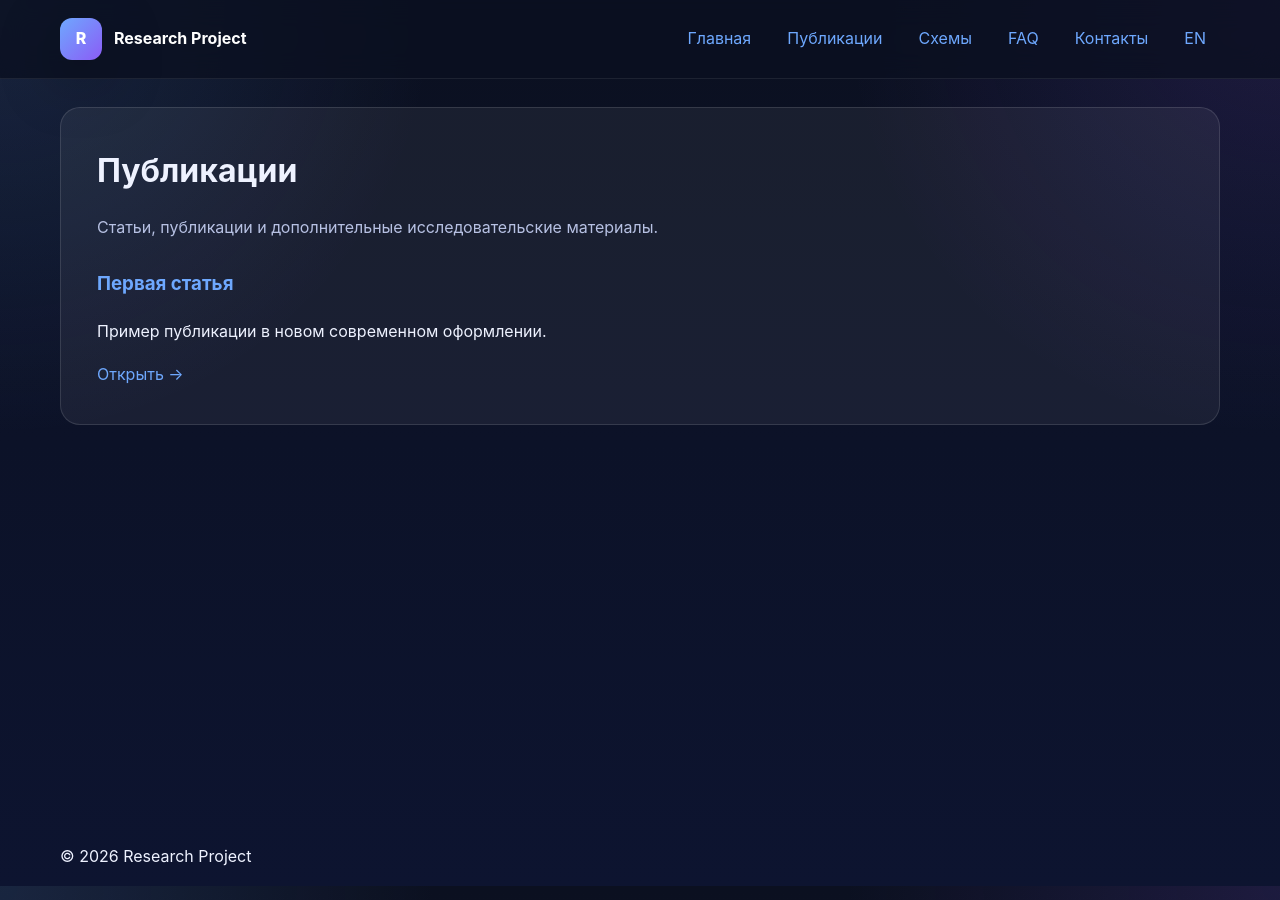
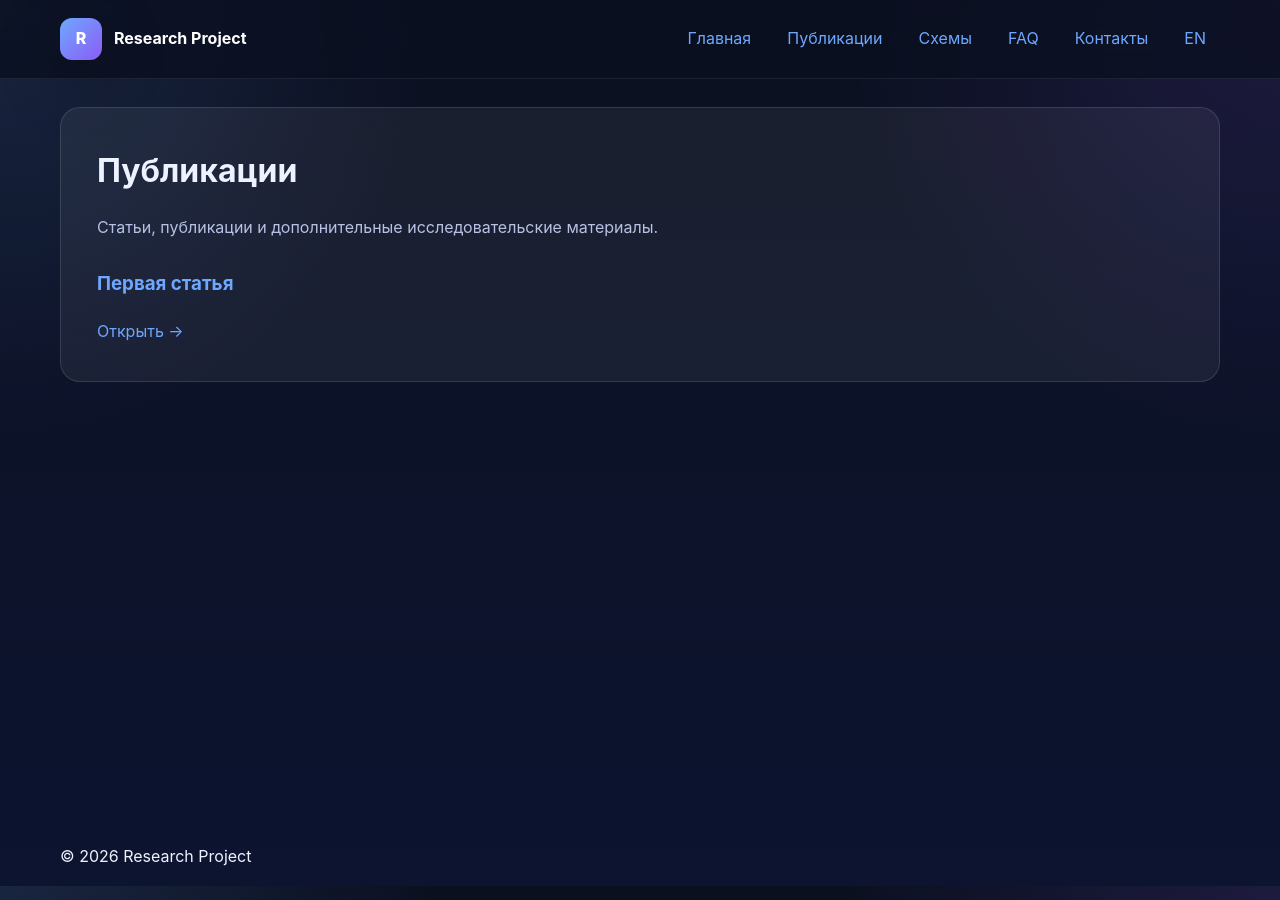
Before and after one commit to naoumov-ilia/naoumov-ilia.github.io, a Jekyll site: the page built from ru/publications.md, in a window 1280 px wide. Built offline with Jekyll 4.4.1, drawn with Linux system fonts in a browser that asks for light colours.

Commit message:
Update publications.md

```diff
--- a/ru/publications.md
+++ b/ru/publications.md
@@ -10,7 +10,7 @@ permalink: /ru/publications/
 <div class="list-grid">
   <div class="list-card">
     <h3><a href="{{ '/ru/articles/article-1/' | relative_url }}">Первая статья</a></h3>
-    <p>Пример публикации в новом современном оформлении.</p>
+    <p></p>
     <a href="{{ '/ru/articles/article-1/' | relative_url }}">Открыть →</a>
   </div>
 </div>
```
